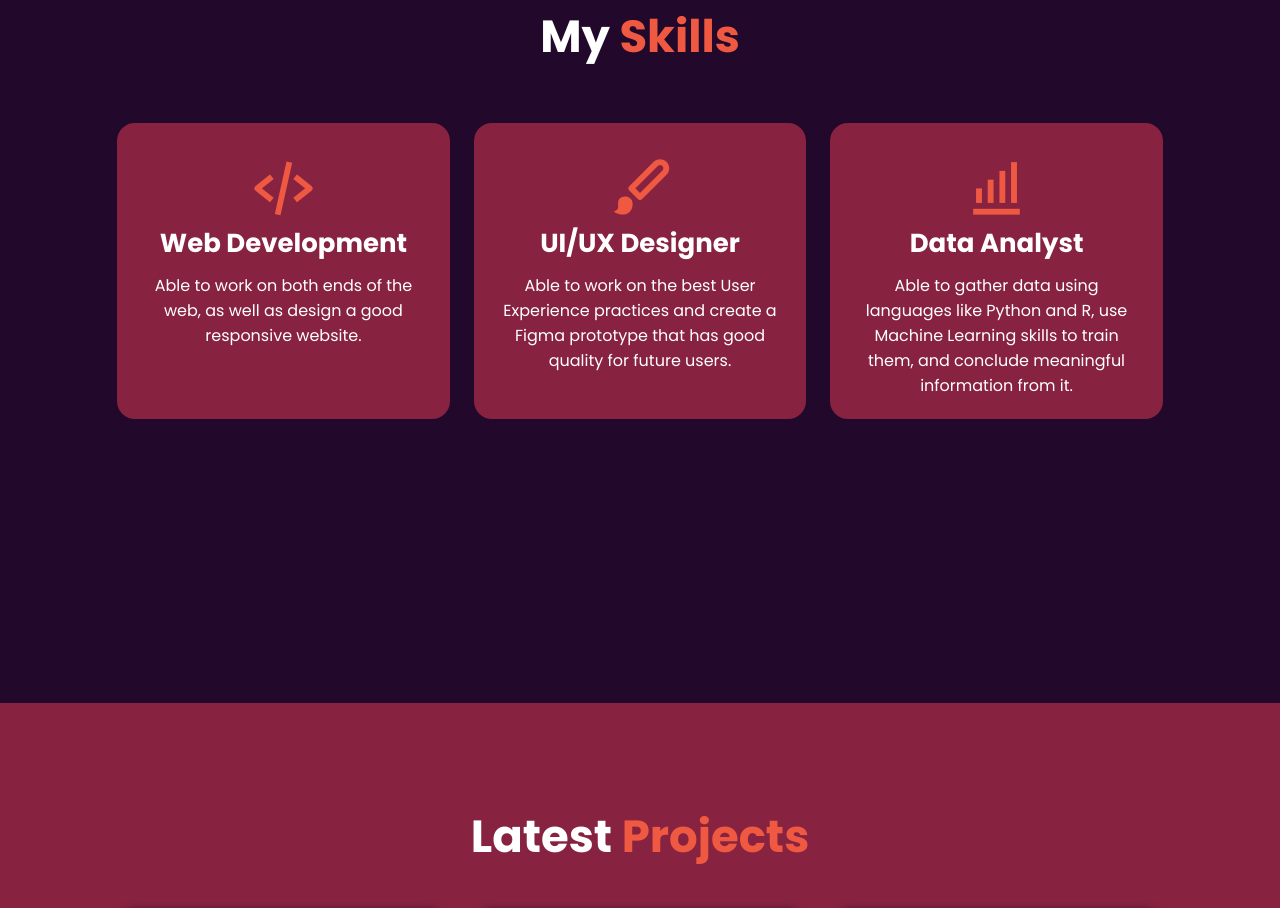
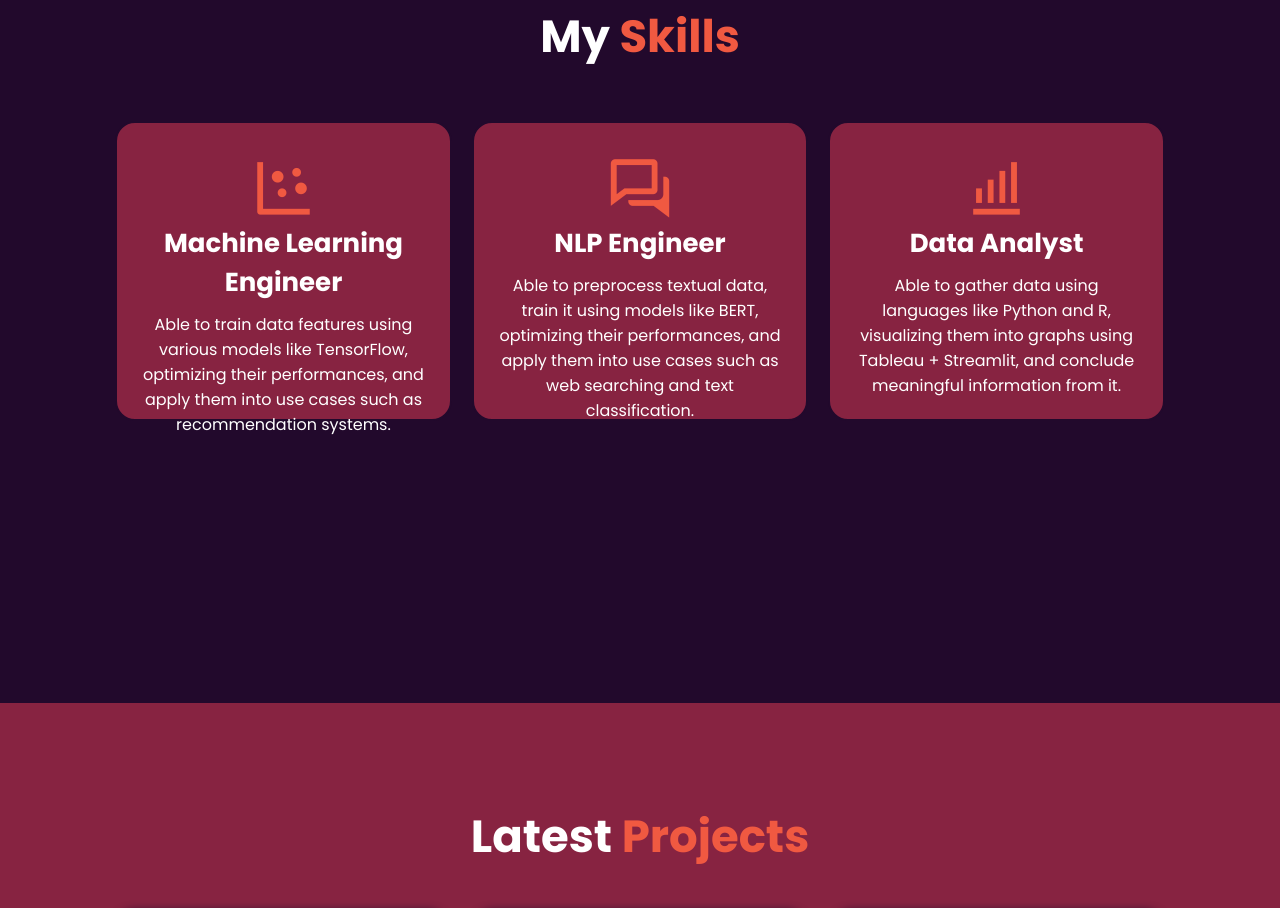
Before and after one commit to Breezy-DR/Farrel-s-Site, a plain HTML site: page index.html in a window 1280 px wide. Shown: the part 1697-2605 px from the top of the page. Drawn offline with nearby package versions, Linux system fonts and the light colour scheme.

Commit message:
update my skilss

```diff
--- a/index.html
+++ b/index.html
@@ -71,22 +71,21 @@
 
         <div class="skills-container">
             <div class="skills-box">
-                <i class='bx bx-code-alt'></i>
-                <h3>Web Development</h3>
-                <p>Able to work on both ends of the web, as well as design a good responsive website.</p>
+                <i class='bx bx-scatter-chart'></i>
+                <h3>Machine Learning Engineer</h3>
+                <p>Able to train data features using various models like TensorFlow, optimizing their performances, and apply them into use cases such as recommendation systems.</p>
             </div>
 
             <div class="skills-box">
-                <i class='bx bxs-paint'></i>
-                <h3>UI/UX Designer</h3>
-                <p>Able to work on the best User Experience practices and create a Figma prototype that has good quality
-                    for future users.</p>
+                <i class='bx bx-conversation'></i>
+                <h3>NLP Engineer</h3>
+                <p>Able to preprocess textual data, train it using models like BERT, optimizing their performances, and apply them into use cases such as web searching and text classification. </p>
             </div>
 
             <div class="skills-box">
                 <i class='bx bx-bar-chart-alt'></i>
                 <h3>Data Analyst</h3>
-                <p>Able to gather data using languages like Python and R, use Machine Learning skills to train them, and
+                <p>Able to gather data using languages like Python and R, visualizing them into graphs using Tableau + Streamlit, and
                     conclude meaningful information from it.</p>
             </div>
         </div>
```
